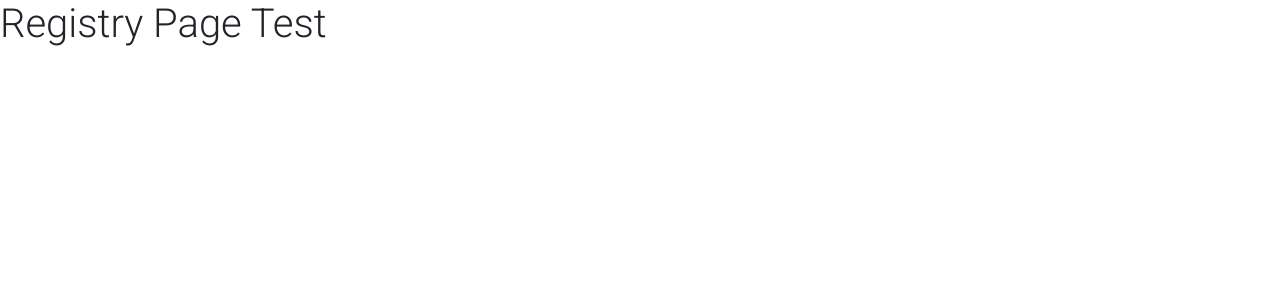
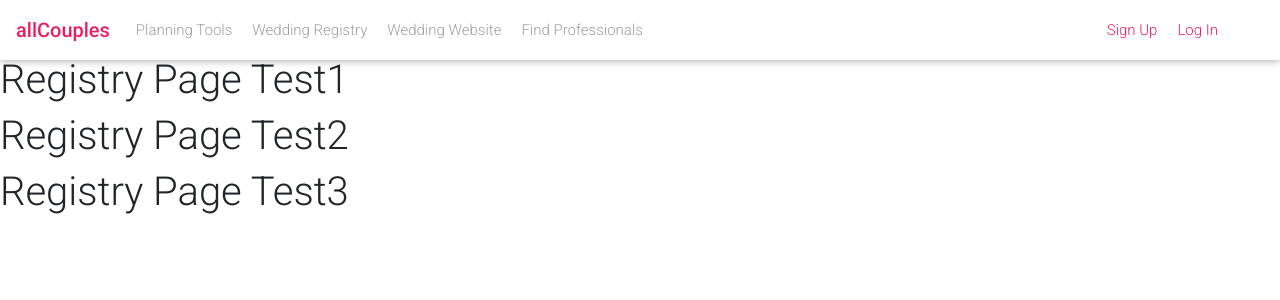
Before and after one commit to fcarlone/QueerWed-site, a React (Create React App) app in the folder client/: page /registry in a window 1280 px wide. Shown: the top 300 px of the page. Built offline with nearby package versions, Linux system fonts and the light colour scheme; a web font is replaced by a local one.

Commit message:
working on Nav and loading page

```diff
--- a/client/src/App.js
+++ b/client/src/App.js
@@ -1,5 +1,6 @@
 import React from "react";
 import { BrowserRouter as Router, Route, Switch } from "react-router-dom";
+import Nav from "./components/layout/Nav"
 import Loading from "./components/pages/Loading";
 import Planning from "./components/pages/Planning";
 import Registry from "./components/pages/Registry";
@@ -12,6 +13,7 @@ function App() {
   return (
     <Router>
       <div>
+        <Nav />
         <Switch>
           <Route exact path="/" component={Loading} />
           <Route exact path="/planning" component={Planning} />
--- a/client/src/components/layout/Nav/index.js
+++ b/client/src/components/layout/Nav/index.js
@@ -1,6 +1,7 @@
 import React from 'react';
 import { MDBNavbar, MDBNavbarBrand, MDBNavbarNav, MDBNavbarToggler, MDBCollapse, MDBNavItem, MDBNavLink, MDBContainer, MDBMask, MDBView } from 'mdbreact';
 import { BrowserRouter as Router } from 'react-router-dom';
+import "./style.css"
 
 class FullPageIntroWithFixedNavbar extends React.Component {
     constructor(props) {
@@ -21,33 +22,75 @@ class FullPageIntroWithFixedNavbar extends React.Component {
     render() {
         return (
             <div>
+                {/* <nav>
+                    <ul>
+                        <li><a href="#">Home</a></li>
+                        <li><a href="#">Tutorials</a>
+                            <ul>
+                                <li><a href="#">Photoshop</a></li>
+                                <li><a href="#">Illustrator</a></li>
+                                <li><a href="#">Web Design</a>
+                                    <ul>
+                                        <li><a href="#">HTML</a></li>
+                                        <li><a href="#">CSS</a></li>
+                                    </ul>
+                                </li>
+                            </ul>
+                        </li>
+                        <li><a href="#">Articles</a>
+                            <ul>
+                                <li><a href="#">Web Design</a></li>
+                                <li><a href="#">User Experience</a></li>
+                            </ul>
+                        </li>
+                        <li><a href="#">Inspiration</a></li>
+                    </ul>
+                </nav> */}
+
+
+
                 <header>
                     <Router>
-                        <MDBNavbar color="peach-gradient" dark expand="md" fixed="top" scrolling transparent>
-                            <MDBNavbarBrand href="/">
+                        <MDBNavbar color="white" dark expand="md" fixed="top">
+                            <MDBNavbarBrand className="pink-text" href="/">
                                 <strong>allCouples</strong>
                             </MDBNavbarBrand>
                             {!this.state.isWideEnough && <MDBNavbarToggler onClick={this.onClick} />}
                             <MDBCollapse isOpen={this.state.collapse} navbar>
                                 <MDBNavbarNav left>
-                                    <MDBNavItem>
-                                        <MDBNavLink to="/planning">Planning Tools</MDBNavLink>
-                                    </MDBNavItem>
-                                    <MDBNavItem>
-                                        <MDBNavLink to="/registry">Wedding Registry</MDBNavLink>
-                                    </MDBNavItem>
-                                    <MDBNavItem>
-                                        <MDBNavLink to="/website">Wedding Website</MDBNavLink>
-                                    </MDBNavItem>
-                                    <MDBNavItem>
-                                        <MDBNavLink to="/vendor">Find Professionals</MDBNavLink>
-                                    </MDBNavItem>
+                                    <li><a href="/planning">Planning Tools</a>
+                                        <ul>
+                                            <li><a href="/planning/">Calander</a></li>
+                                            <li><a href="/planning/">Check List</a></li>
+                                            <li><a href="/planning/">Guest List</a></li>
+                                            <li><a href="/planning/">Manage Vendors</a></li>
+
+                                        </ul>
+                                    </li>
+                                    <li><a href="/registry">Wedding Registry</a>
+                                        <ul>
+                                            <li><a href="/registry/">Create Your Website</a></li>
+                                            <li><a href="/registry/">Find A Couple</a></li>
+                                        </ul>
+                                    </li>
+                                    <li><a href="/website">Wedding Website</a>
+                                        <ul>
+                                            <li><a href="/website/">Create Your Registry</a></li>
+                                            <li><a href="/website/">Find A Couple</a></li>
+                                        </ul>
+                                    </li>
+                                    <li><a href="/vendor">Find Professionals</a>
+                                        <ul>
+                                            <li><a href="/vendor/">Find Your Wedding Team</a></li>
+                                            <li><a href="/vendor/">Recommend Your Wedding Team</a></li>
+                                        </ul>
+                                    </li>
                                 </MDBNavbarNav>
                                 <MDBNavbarNav right>
                                     <MDBNavItem>
                                         <div className="md-form my-0">
-                                            <span className="m-1"><a href="/" className="white-text">Sign Up</a></span>
-                                            <span className="m-1"><a href="/" className="white-text">Log In</a></span>
+                                            <span className="m-1"><a href="/" className="pink-text">Sign Up</a></span>
+                                            <span className="m-1"><a href="/" className="pink-text">Log In</a></span>
                                         </div>
                                     </MDBNavItem>
                                 </MDBNavbarNav>
--- a/client/src/components/layout/Nav/style.css
+++ b/client/src/components/layout/Nav/style.css
@@ -0,0 +1,58 @@
+nav {
+    text-align:center;
+    width: 100%;
+    /* background: #bebebe; */
+    padding: 0;
+    margin: 0;
+    height: 60px;
+    position:relative;
+}
+
+nav ul {
+    /* background: #bebebe; */
+    list-style:none;
+    padding:0 20px;
+    margin: 0;
+    height: 60px;
+}
+
+
+nav ul li {
+    display: inline-block;
+}
+
+
+nav ul li a {
+    color:#9e9e9e;
+    font-size: 15px;
+    display:block;
+    padding:0px 10px;
+    text-decoration:none;
+    float: left;
+    height: 60px;
+     line-height: 60px;
+}
+
+  /* nav ul li:hover {
+    background: #333333;
+  } */
+
+
+  nav ul li:hover > a{
+      color:#e91e63;
+  }
+
+  nav ul li:hover > ul {
+    display:block;
+  }
+
+  nav ul ul {
+    background: #FFFFFF;
+    padding:0;
+    text-align: center;
+    display:none;
+      width: 100%;
+    position: absolute;
+    top: 60px;
+    left: 0px;
+  }
--- a/client/src/components/pages/Loading.js
+++ b/client/src/components/pages/Loading.js
@@ -73,7 +73,6 @@ class Loading extends React.Component {
   render() {
     return (
       <>
-      <Nav />
       <MDBView src="https://johngress.com/wp-content/uploads//2012/09/ChicagoGayWeddingPhotographer11.jpg">
         <MDBMask overlay="black-light" className="flex-center flex-column text-white text-center">
           <h2>This Navbar is fixed</h2>
@@ -83,9 +82,6 @@ class Loading extends React.Component {
         </MDBMask>
       </MDBView>
       </>
-
-
-
 
 
       // <div className="App">
--- a/client/src/components/pages/Registry.js
+++ b/client/src/components/pages/Registry.js
@@ -3,7 +3,14 @@ import React from "react";
 class Registry extends React.Component {
     render() {
         return (
-            <h1>Registry Page Test</h1>
+            <>
+            <h1>Registry Page Test0</h1>
+            <h1>Registry Page Test1</h1>
+
+            <h1>Registry Page Test2</h1>
+            <h1>Registry Page Test3</h1>
+
+            </>
         );
     }
 }
```
